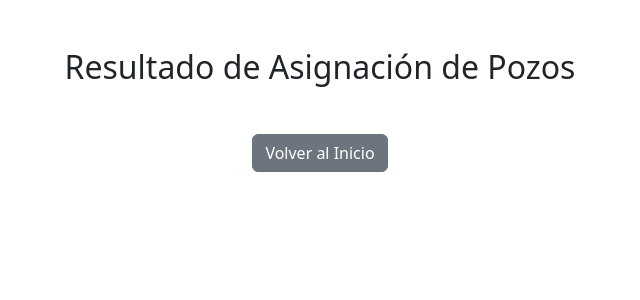
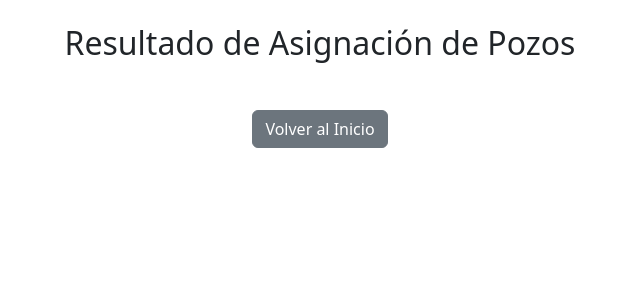
Before and after one commit to Lucianogalizia/PULLING-ultimo, a Flask app: template templates/assign_result.html in a window 1280 px wide. Shown: the top 300 px of the page, without its empty margins (320-960 px from the left). Run offline with Flask 2, Linux system fonts and the light colour scheme; the template is opened without the code that fills it, so the values that code supplies are empty.

Commit message:
Update assign_result.html

```diff
--- a/templates/assign_result.html
+++ b/templates/assign_result.html
@@ -2,9 +2,8 @@
 <html lang="es">
 <head>
   <meta charset="UTF-8">
-  <meta name="viewport" content="width=device-width, initial-scale=1">
-  <title>Resultado de Asignación - MiApp</title>
-  <link href="https://cdn.jsdelivr.net/npm/bootstrap@5.3.0/dist/css/bootstrap.min.css" rel="stylesheet">
+  <title>Resultado de Asignación de Pozos</title>
+  <link rel="stylesheet" href="https://cdn.jsdelivr.net/npm/bootstrap@5.3.0/dist/css/bootstrap.min.css">
   <style>
     /* Estilos adicionales para la tabla */
     table {
@@ -24,25 +23,25 @@
     }
   </style>
 </head>
-<body>
-  <div class="container mt-5">
+<body class="p-4">
   <h2 class="text-center mb-4">Resultado de Asignación de Pozos</h2>
+
   {% with messages = get_flashed_messages() %}
     {% if messages %}
-        <div class="alert alert-success">
+      <div class="alert alert-warning">
         {% for message in messages %}
           <p>{{ message }}</p>
         {% endfor %}
       </div>
     {% endif %}
   {% endwith %}
-    <div class="table-responsive">
+
+  <div class="table-responsive mb-4">
     {{ table|safe }}
   </div>
-    <div class="text-center mt-4">
+
+  <div class="text-center">
     <a href="{{ url_for('index') }}" class="btn btn-secondary">Volver al Inicio</a>
   </div>
-  </div>
-  <script src="https://cdn.jsdelivr.net/npm/bootstrap@5.3.0/dist/js/bootstrap.bundle.min.js"></script>
 </body>
 </html>
```
Lines whose indentation alone changed are shown as unchanged.
